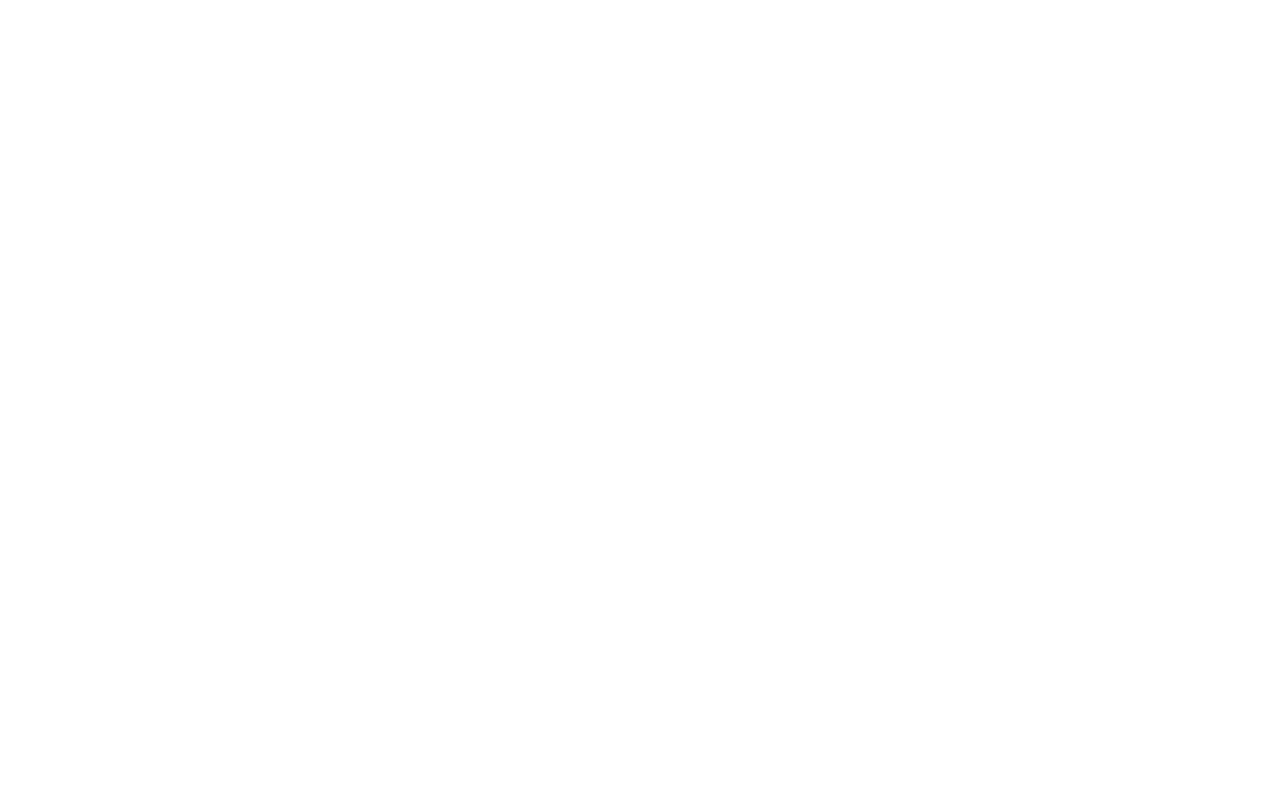
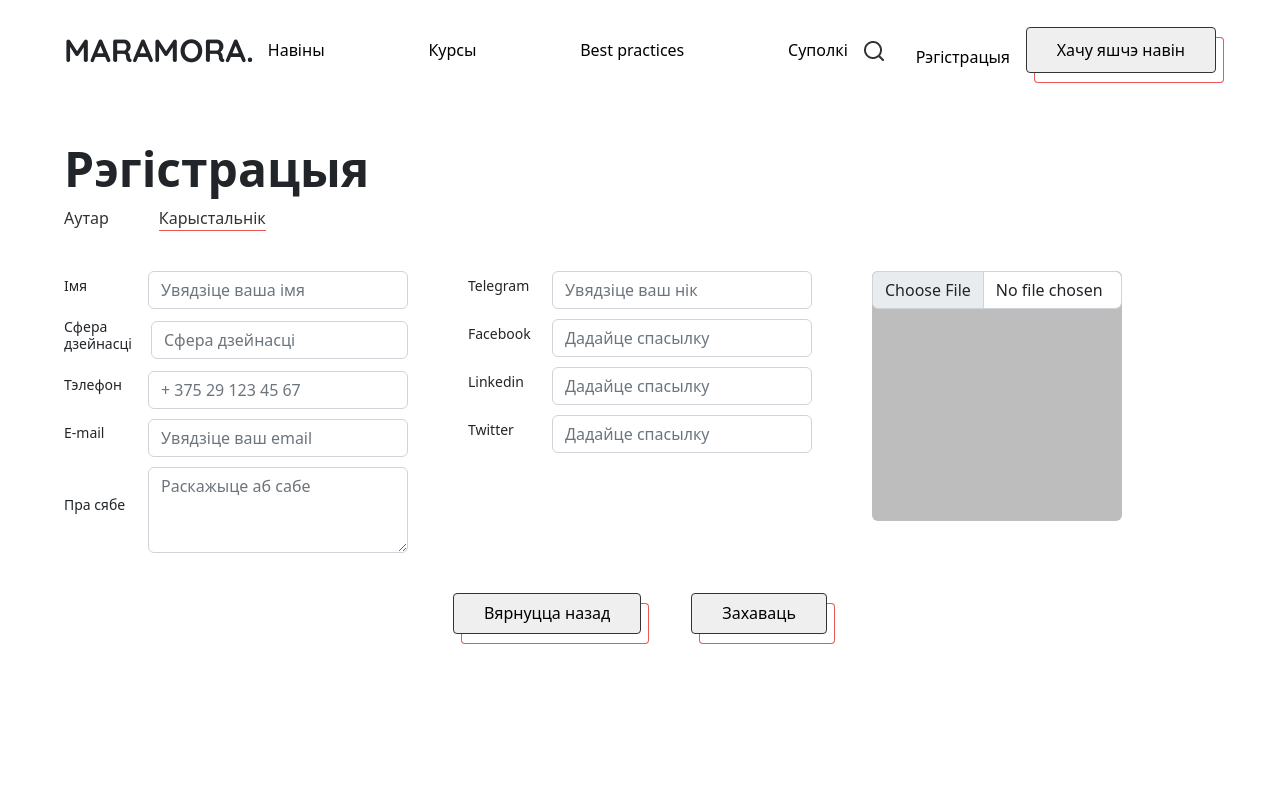
Before and after one commit to Boristhblade/hackaton, a React (Create React App) app: page /profilefill in a window 1280 px wide. Before the commit this address had no page. Shown: the top 800 px of the page. Built offline with nearby package versions, Linux system fonts and the light colour scheme; the HTML template or start-up script is replaced by a standard one.

Commit message:
proceeding profile

```diff
--- a/src/App.jsx
+++ b/src/App.jsx
@@ -6,6 +6,7 @@
 } from 'react-router-dom';
 import { Main } from './Pages/Main';
 import { Registration } from './Pages/Registration';
+import { Fillprofile } from './Pages/Fillprofile';
 
 function App() {
   return (
@@ -13,6 +14,7 @@
       <Routes>
         <Route exact path='/' element={<Main />} />
         <Route exact path='/registration' element={<Registration />} />
+        <Route exact path='/profilefill' element={<Fillprofile />} />
       </Routes>
     </Router>
   );
--- a/src/Components/Button/index.jsx
+++ b/src/Components/Button/index.jsx
@@ -1,9 +1,9 @@
 import React from "react";
 import './Button.css';
 
-export function Button({ children }) {
+export function Button({ children, type, form }) {
   return (
-    <button className="button">
+    <button className="button" type={type} form={form} >
       {children}
     </button>
   )
--- /dev/null
+++ b/src/Components/ProfileFill/ProfileFill.css
@@ -0,0 +1,58 @@
+.profilefill {
+  margin: 40px 5%;
+}
+
+.profile-header {
+  font-weight: 600;
+  font-size: 48px;
+  line-height: 58px;
+}
+
+.profile-form {
+  display: grid;
+  grid-template-columns: 1fr 1fr 1fr;
+  gap: 60px;
+  font-size: 14px;
+  line-height: 16.94px;
+}
+
+.profile-form-item {
+  display: flex;
+  justify-content: space-between;
+  align-items: center;
+  margin-bottom: 10px;
+}
+
+.profile-form-item :nth-child(2) {
+  width: 260px;
+}
+
+.profile-upload-pic {
+  width: 250px;
+  aspect-ratio: 1;
+  background: #BDBDBD;
+  border-radius: 6px;
+}
+
+.profile-fill-buttons {
+  margin-top: 30px;
+  display: flex;
+  justify-content: center;
+  gap: 50px;
+  font-weight: 500;
+  font-size: 16px;
+  line-height: 19px;
+  color: #333333;
+}
+
+.profile-options {
+  display: flex;
+  gap: 50px;
+  margin-bottom: 40px;
+
+}
+
+.profile-options a {
+  text-decoration: none;
+  color: #333333;
+}
--- /dev/null
+++ b/src/Components/ProfileFill/index.jsx
@@ -0,0 +1,153 @@
+import './ProfileFill.css';
+import React, { useState } from 'react';
+import { Form } from 'react-bootstrap';
+import { useFormik } from 'formik';
+import { Button } from '../Button';
+
+export function ProfileFill() {
+  const [active, setActive] = useState('user');
+  const formik = useFormik({
+    initialValues: {
+      name: '',
+      profession: '',
+      phone: '',
+      email: '',
+      about: '',
+      telegram: '',
+      facebook: '',
+      linkedin: '',
+      twitter: '',
+    },
+    onSubmit: (values) => {
+      console.log(values);
+
+    }
+  })
+  const clickHandler = (e) => {
+    setActive(e.target.id);
+  }
+  return (
+    <div className='profilefill'>
+      <h2 className='profile-header'>Рэгістрацыя</h2>
+      <div className='profile-options'>
+        <a onClick={clickHandler} className={`${active === 'author' ? 'option-active' : ''}`} id='author'>Аутар</a>
+        <a onClick={clickHandler} className={`${active === 'user' ? 'option-active' : ''}`} id='user'>Карыстальнік</a>
+      </div>
+      <Form className='profile-form' id="form1" onSubmit={formik.handleSubmit}>
+        <div className='profile-form-column'>
+          <Form.Group controlId='name' className='profile-form-item'>
+            <Form.Label>
+              Iмя
+            </Form.Label>
+            <Form.Control
+              placeholder='Увядзіце ваша імя'
+              value={formik.values.name}
+              onChange={formik.handleChange}
+            />
+          </Form.Group>
+          <Form.Group controlId='profession' className='profile-form-item'>
+            <Form.Label>
+              Сфера дзейнасцi
+            </Form.Label>
+            <Form.Control
+              placeholder='Сфера дзейнасцi'
+              value={formik.values.profession}
+              onChange={formik.handleChange}
+            />
+          </Form.Group>
+          <Form.Group controlId='phone' className='profile-form-item'>
+            <Form.Label>
+              Тэлефон
+            </Form.Label>
+            <Form.Control
+              placeholder='+ 375 29 123 45 67'
+              value={formik.values.phone}
+              onChange={formik.handleChange}
+            />
+          </Form.Group>
+          <Form.Group controlId='email' className='profile-form-item'>
+            <Form.Label>
+              E-mail
+            </Form.Label>
+            <Form.Control
+              placeholder='Увядзіце ваш email'
+              value={formik.values.email}
+              onChange={formik.handleChange}
+            />
+          </Form.Group>
+          <Form.Group controlId='about' className='profile-form-item'>
+            <Form.Label>
+              Пра сябе
+            </Form.Label>
+            <Form.Control
+              as='textarea'
+              rows={3}
+              value={formik.values.about}
+              onChange={formik.handleChange}
+              placeholder={active === 'author' ? ' Раскажыце аб сабе і аб кампаніі' : 'Раскажыце аб сабе'}
+            />
+          </Form.Group>
+        </div>
+        <div className='profile-form-column'>
+          <Form.Group controlId='telegram' className='profile-form-item'>
+            <Form.Label>
+              Telegram
+            </Form.Label>
+            <Form.Control
+              placeholder='Увядзіце ваш нік'
+              value={formik.values.telegram}
+              onChange={formik.handleChange}
+            />
+          </Form.Group>
+          <Form.Group controlId='facebook' className='profile-form-item'>
+            <Form.Label>
+              Facebook
+            </Form.Label>
+            <Form.Control
+              placeholder='Дадайце спасылку'
+              value={formik.values.facebook}
+              onChange={formik.handleChange}
+            />
+          </Form.Group>
+          <Form.Group controlId='linkedin' className='profile-form-item'>
+            <Form.Label>
+              Linkedin
+            </Form.Label>
+            <Form.Control
+              placeholder='Дадайце спасылку'
+              value={formik.values.linkedin}
+              onChange={formik.handleChange}
+            />
+          </Form.Group>
+          <Form.Group controlId='twitter' className='profile-form-item'>
+            <Form.Label>
+              Twitter
+            </Form.Label>
+            <Form.Control
+              placeholder='Дадайце спасылку'
+              value={formik.values.twitter}
+              onChange={formik.handleChange}
+            />
+          </Form.Group>
+        </div>
+        <div className='profile-form-column'>
+          <div className='profile-upload-pic'>
+            <Form.Control
+              type='file'
+              accept='image/*'
+            />
+            {/* хз как картинку добавлять, потом */}
+          </div>
+        </div>
+      </Form>
+      <div className='profile-fill-buttons'>
+        <Button>
+          Вярнуцца назад
+        </Button>
+        <Button type='submit' form='form1'>
+          Захаваць
+        </Button>
+      </div>
+    </div>
+  )
+}
--- a/src/Components/RegForm/RegForm.css
+++ b/src/Components/RegForm/RegForm.css
@@ -1,7 +1,3 @@
-.regform {
-
-}
-
 .regform-container {
   max-width: 400px;
   margin: 50px auto;
--- a/src/Components/RegForm/index.jsx
+++ b/src/Components/RegForm/index.jsx
@@ -2,10 +2,12 @@
 import React, { useState } from "react";
 import { Form, Button } from "react-bootstrap";
 import { object, string } from "yup";
+import { useNavigate } from 'react-router';
 import './RegForm.css';
 
 export function RegForm() {
   const [active, setActive] = useState('reg');
+  const navigate = useNavigate();
   const formik = useFormik({
     initialValues: {
       email: '',
@@ -23,6 +25,7 @@
     validateOnChange: false,
     onSubmit: (values) => {
       console.log(values);
+      navigate('/profilefill');
     }
   })
   const optionClick = (e) => {
--- /dev/null
+++ b/src/Pages/Fillprofile.jsx
@@ -0,0 +1,14 @@
+import React from "react";
+import { Header } from "../Components/Header";
+import { Footer } from "../Components/Footer";
+import { ProfileFill } from "../Components/ProfileFill";
+
+export function Fillprofile() {
+  return (
+    <>
+      <Header />
+      <ProfileFill />
+      <Footer />
+    </>
+  )
+}
```
